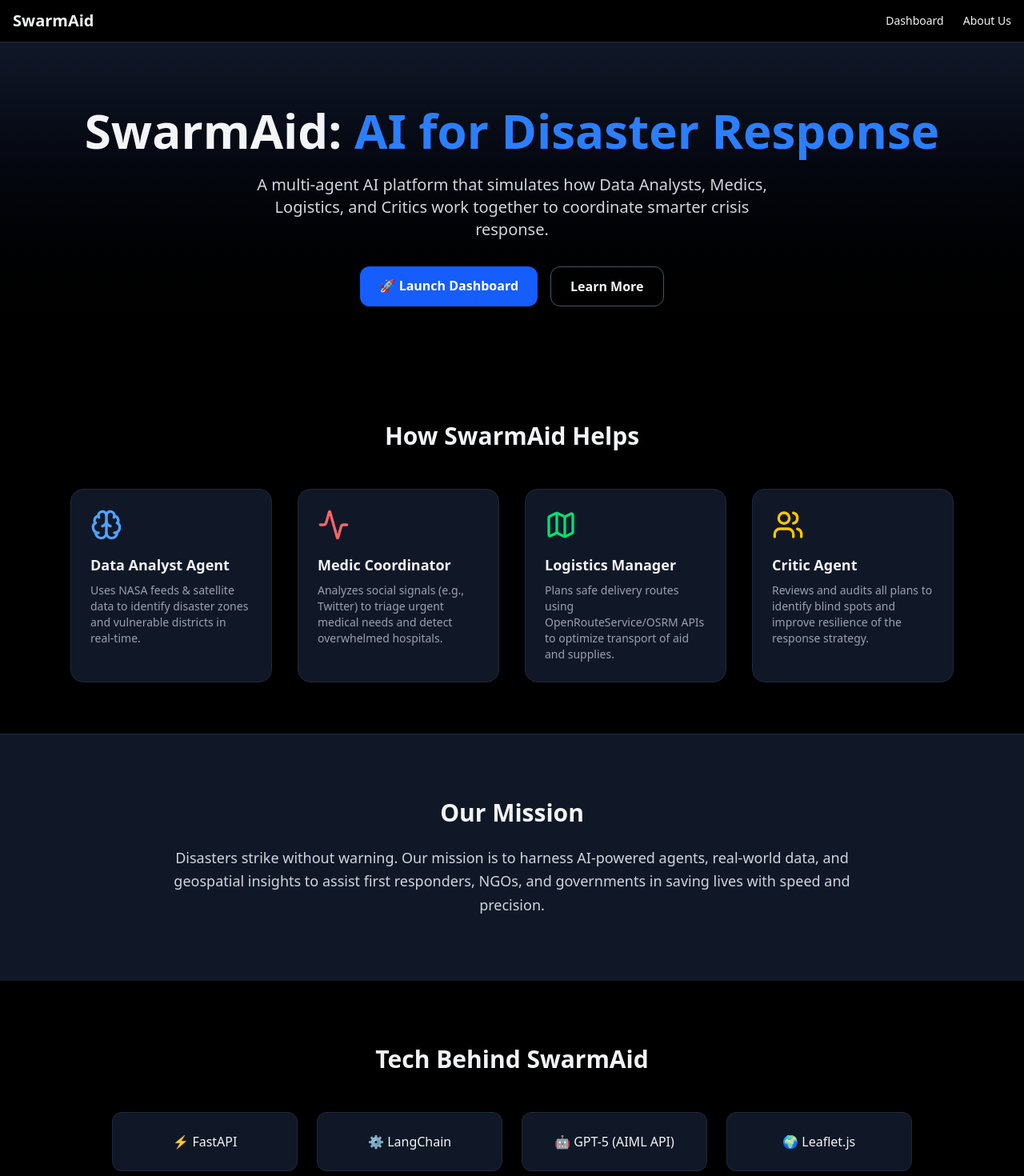
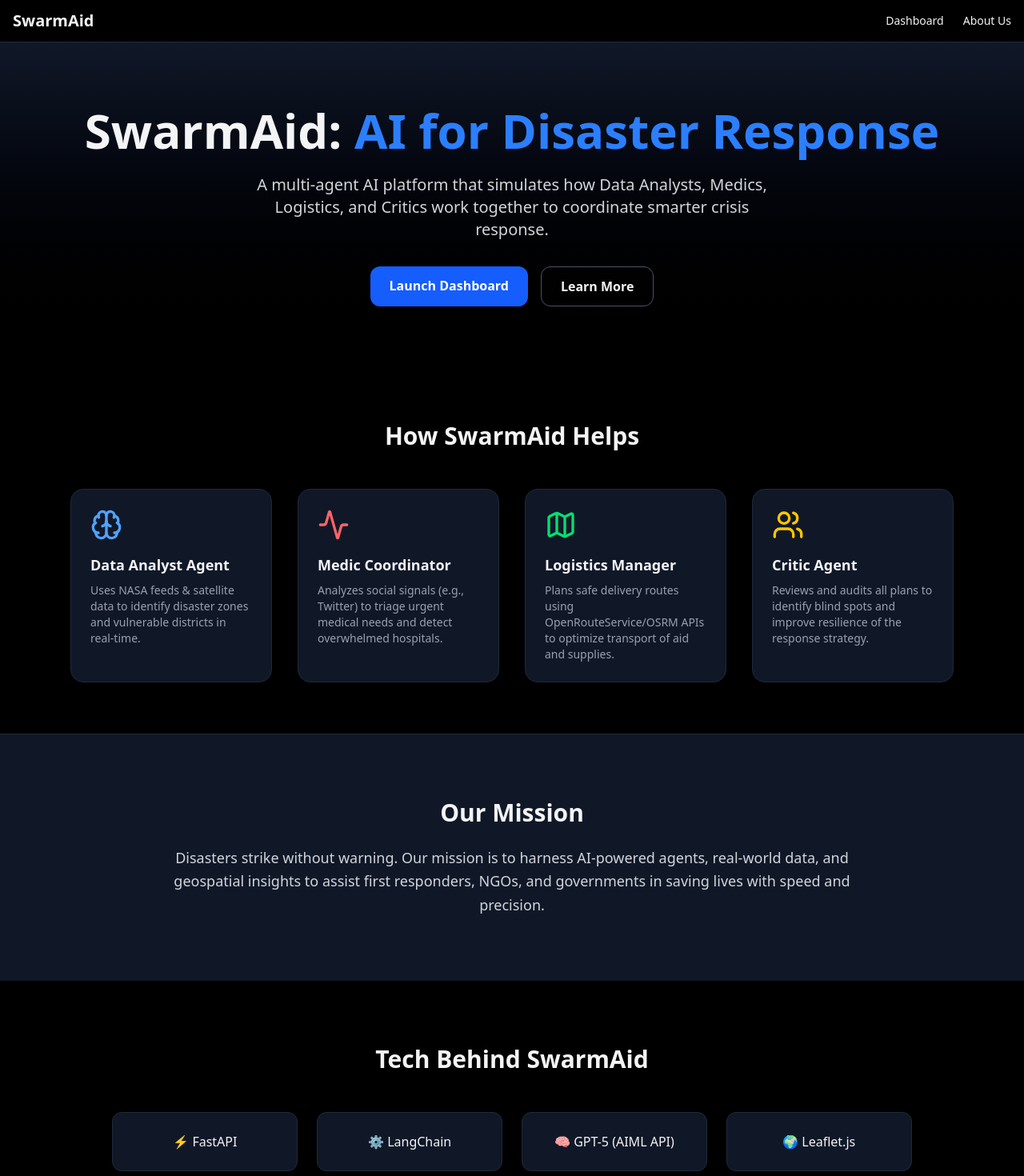
Before and after one commit to Muhammad-Hashir-55/SwarmAid-Frontend-for-Vercel, a Next.js app: page / in a window 1280 px wide. Shown: the top 1470 px of the page at 80% size. Built offline with nearby package versions, Linux system fonts and the light colour scheme.

Commit message:
Improved UI

```diff
--- a/app/page.js
+++ b/app/page.js
@@ -26,7 +26,7 @@ export default function LandingPage() {
             href="/dashboard"
             className="px-6 py-3 rounded-xl bg-blue-600 hover:bg-blue-500 font-semibold text-white"
           >
-            🚀 Launch Dashboard
+            Launch Dashboard
           </Link>
           <Link
             href="/about"
@@ -94,7 +94,7 @@ export default function LandingPage() {
         <div className="grid sm:grid-cols-2 md:grid-cols-4 gap-6 text-center">
           <div className="bg-gray-900 p-6 rounded-xl border border-gray-800">⚡ FastAPI</div>
           <div className="bg-gray-900 p-6 rounded-xl border border-gray-800">⚙️ LangChain</div>
-          <div className="bg-gray-900 p-6 rounded-xl border border-gray-800">🤖 GPT-5 (AIML API)</div>
+          <div className="bg-gray-900 p-6 rounded-xl border border-gray-800">🧠 GPT-5 (AIML API)</div>
           <div className="bg-gray-900 p-6 rounded-xl border border-gray-800">🌍 Leaflet.js</div>
           <div className="bg-gray-900 p-6 rounded-xl border border-gray-800">🐦 Twitter/X API</div>
           <div className="bg-gray-900 p-6 rounded-xl border border-gray-800">🛰️ NASA EONET</div>
```
